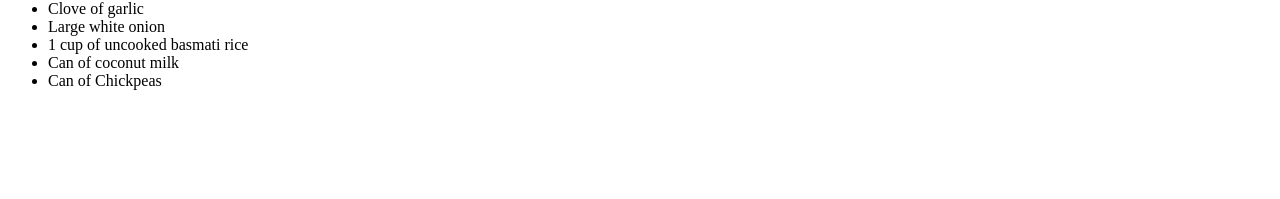
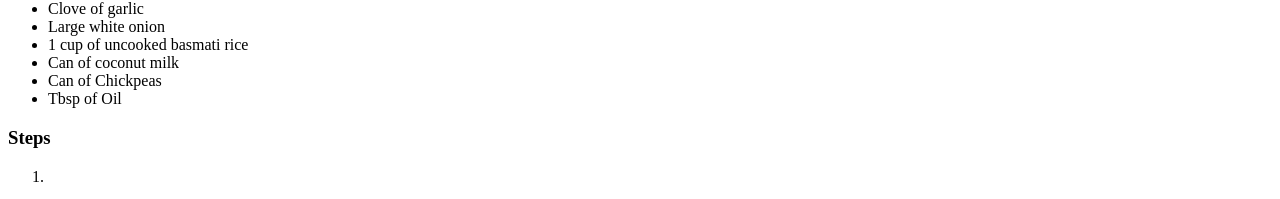
Before and after one commit to ilyahl/odin-recipes, a plain HTML site: page recipes/curry.html in a window 1280 px wide. Shown: the part 762-961 px from the top of the page. Before the commit the page ends 868 px from the top, so only its background shows below. Drawn offline with Linux system fonts and the light colour scheme.

Commit message:
Added Ordered list

```diff
--- a/recipes/curry.html
+++ b/recipes/curry.html
@@ -20,6 +20,11 @@
             <li>1 cup of uncooked basmati rice</li>
             <li>Can of coconut milk</li>
             <li>Can of Chickpeas</li>
+            <li>Tbsp of Oil</li>
         </ul>
+        <h3>Steps</h3>
+        <ol>
+            <li></li>
+        </ol>
     </body>
 </html>
```
